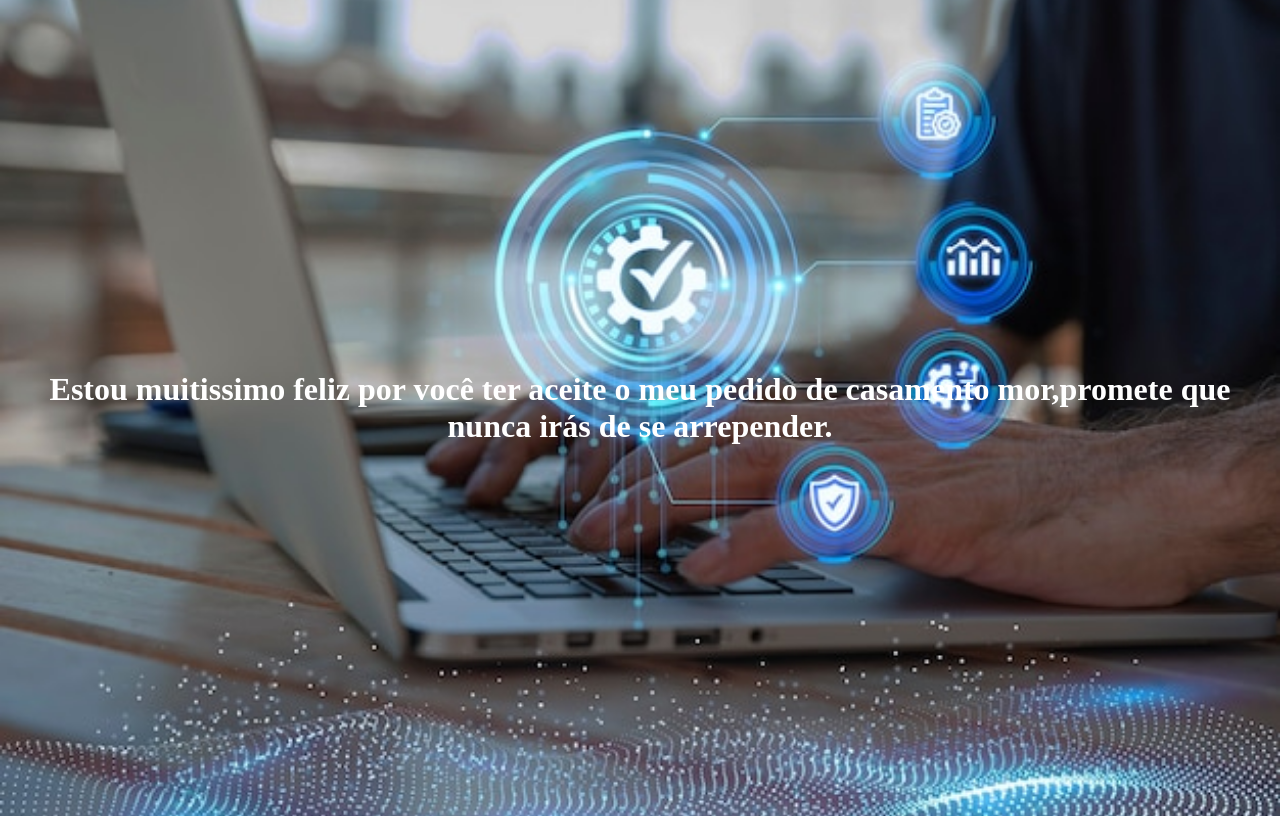
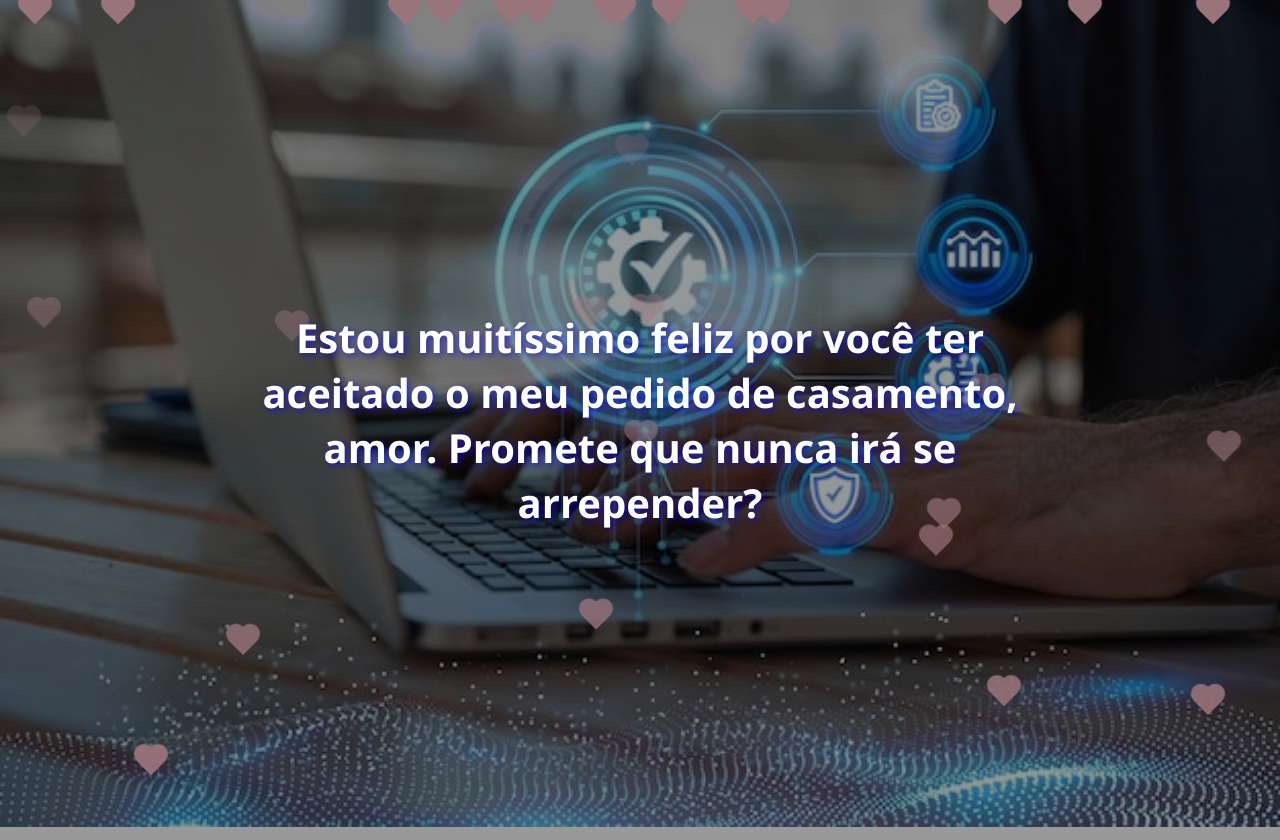
Before and after one commit to Ndongladev/Pedido_de_casamento, a plain HTML site: page happy.html in a window 1280 px wide. Before the commit the page ends 816 px from the top, so only its background shows below. Drawn offline with Linux system fonts and the light colour scheme.

Commit message:
pedido_aceite

```diff
--- a/happy.html
+++ b/happy.html
@@ -1,10 +1,10 @@
 <!DOCTYPE html>
-<html lang="en">
+<html lang="pt-BR">
 
 <head>
     <meta charset="UTF-8">
     <meta name="viewport" content="width=device-width, initial-scale=1.0">
-    <title>Document</title>
+    <title>Pedido de Casamento</title>
     <style>
         body {
             background-image: url("_fotos/standard-quality-control-concept-m_23-2150041859.jpg");
@@ -12,26 +12,133 @@
             background-position: center;
             background-repeat: no-repeat;
             height: 100vh;
+            margin: 0;
+            overflow: hidden;
+            font-family: 'Segoe UI', Tahoma, Geneva, Verdana, sans-serif;
         }
-        div{
+
+        .overlay {
             display: flex;
             justify-content: center;
             align-items: center;
             height: 100vh;
-            text-shadow: 14px blue;
+            padding: 20px;
+            background-color: rgba(0, 0, 0, 0.4);
+            position: relative;
+            z-index: 2;
         }
-        div>h1{
+
+        h1 {
             text-align: center;
             color: white;
+            text-shadow: 2px 2px 6px rgba(0, 0, 255, 0.6);
+            font-size: 2.5rem;
+            animation: heartbeat 2s infinite, fadeIn 3s ease-out;
+            max-width: 800px;
+        }
+
+        @keyframes heartbeat {
+            0%, 100% {
+                transform: scale(1);
+            }
+            25%, 75% {
+                transform: scale(1.05);
+            }
+            50% {
+                transform: scale(1);
+            }
+        }
+
+        @keyframes fadeIn {
+            from {
+                opacity: 0;
+                transform: scale(0.95) translateY(20px);
+                filter: blur(4px);
+            }
+            to {
+                opacity: 1;
+                transform: scale(1) translateY(0);
+                filter: blur(0);
+            }
+        }
+
+        .hearts {
+            position: absolute;
+            width: 100%;
+            height: 100%;
+            overflow: hidden;
+            top: 0;
+            left: 0;
+            z-index: 1;
+        }
+
+        .heart {
+            position: absolute;
+            width: 20px;
+            height: 20px;
+            background: pink;
+            transform: rotate(45deg);
+            animation: floatHearts 8s linear infinite;
+        }
+
+        .heart::before,
+        .heart::after {
+            content: '';
+            position: absolute;
+            width: 20px;
+            height: 20px;
+            background: pink;
+            border-radius: 50%;
+        }
+
+        .heart::before {
+            top: -10px;
+            left: 0;
+        }
+
+        .heart::after {
+            left: -10px;
+            top: 0;
+        }
+
+        @keyframes floatHearts {
+            0% {
+                transform: translateY(100vh) rotate(45deg);
+                opacity: 1;
+            }
+            100% {
+                transform: translateY(-10vh) rotate(45deg);
+                opacity: 0;
+            }
         }
     </style>
 </head>
 
 <body>
-    <div>
-        <h1>Estou muitissimo feliz por você ter aceite o meu pedido de casamento mor,promete que nunca irás de se arrepender.
-        </h1>
+    <div class="overlay">
+        <h1>Estou muitíssimo feliz por você ter aceitado o meu pedido de casamento, amor. Promete que nunca irá se arrepender?</h1>
     </div>
+
+    <!-- Corações animados -->
+    <div class="hearts">
+        <!-- Gerando vários corações com diferentes posições e delays -->
+        <script>
+            for (let i = 0; i < 30; i++) {
+                const heart = document.createElement('div');
+                heart.className = 'heart';
+                heart.style.left = Math.random() * 100 + 'vw';
+                heart.style.animationDelay = Math.random() * 8 + 's';
+                heart.style.animationDuration = (6 + Math.random() * 4) + 's';
+                document.querySelector('.hearts').appendChild(heart);
+            }
+        </script>
+    </div>
+
+    <!-- Música romântica de fundo -->
+    <audio autoplay loop>
+        <source src="musica-romantica.mp3" type="audio/mpeg">
+        Seu navegador não suporta o áudio.
+    </audio>
 </body>
 
 </html>
```
